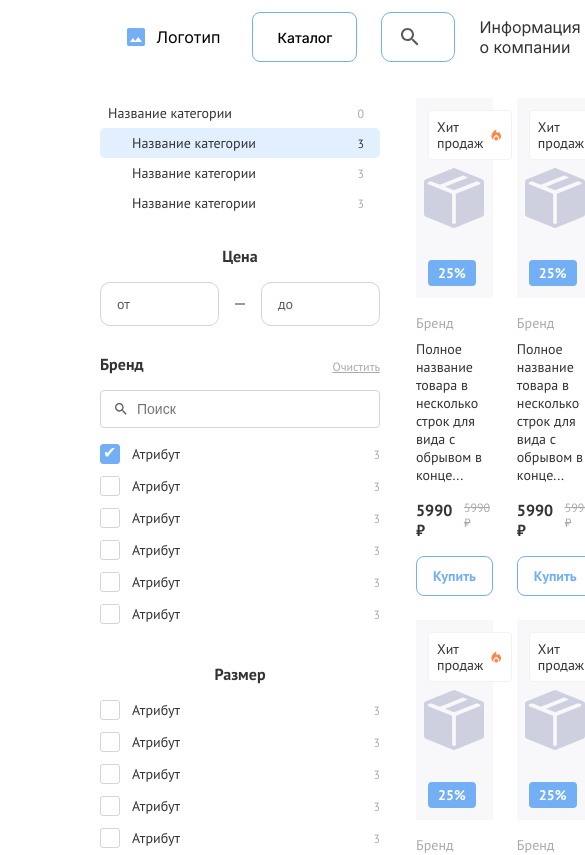
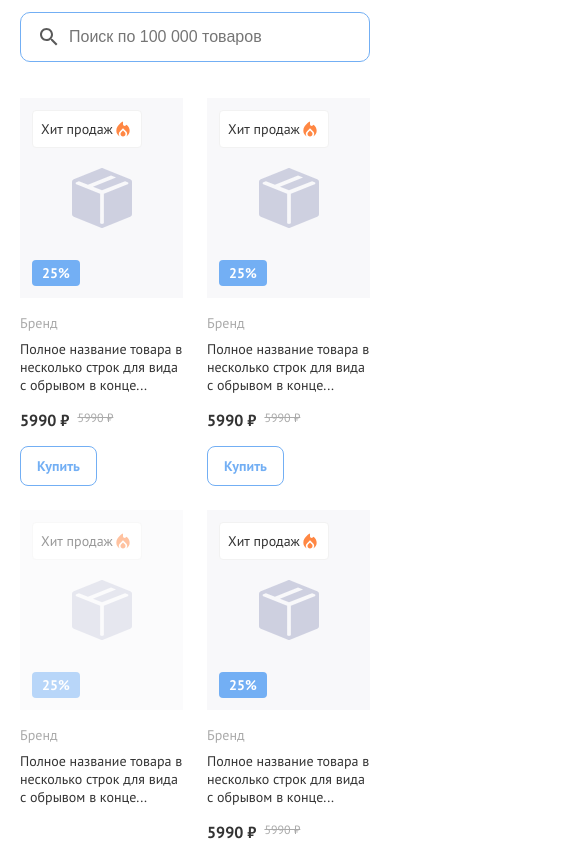
Before and after one commit to Mikhail-Kuz/shop_digi, a Vue app: page / in a window 390 px wide. Shown: the top 855 px of the page, 585 px wide, since content can reach past the window. Built offline with nearby package versions, Linux system fonts and the light colour scheme.

Commit message:
add: адаптивка под разные рамеры экрана

```diff
--- a/src/App.vue
+++ b/src/App.vue
@@ -40,4 +40,14 @@ export default {
 .app-content {
     display: flex;
 }
+
+@media screen and (max-width: 1040px) {
+    .app-content > .filter {
+        display: none;
+    }
+
+    #app {
+        padding: 0 20px;
+    }
+}
 </style>
--- a/src/views/MyCatalog.vue
+++ b/src/views/MyCatalog.vue
@@ -51,7 +51,25 @@ export default {
     .catalog {
         width: 100%;
         display: grid;
-        grid-template-columns: 1fr 1fr 1fr 1fr;
+        grid-template-columns: 1fr 1fr;
         gap: 24px;
     }
+
+    @media screen and (min-width: 1040px) {
+        .catalog {
+            grid-template-columns: 1fr 1fr;
+        }
+    }
+
+    @media screen and (min-width: 1250px) {
+        .catalog {
+            grid-template-columns: 1fr 1fr 1fr 1fr;
+        }
+    }
+
+    @media screen and (min-width: 1920px) {
+        .catalog {
+            grid-template-columns: 1fr 1fr 1fr 1fr 1fr;
+        }
+    }
 </style>
--- a/src/views/MyHeader.vue
+++ b/src/views/MyHeader.vue
@@ -4,7 +4,7 @@
             <template #icon><IconLogo class="header__logo__icon" /></template>
             Логотип
         </MyButton>
-        <MyButton>Каталог</MyButton>
+        <MyButton class="header__btn">Каталог</MyButton>
         <MyInput class="header__search" placeholder="Поиск по 100 000 товаров">
             <template v-slot:icon><IconSearch /></template>
         </MyInput>
@@ -81,4 +81,21 @@ export default {
             }
         }
     }
+
+    @media screen and (max-width: 780px) {
+        .header__logo, .header__btn {
+            display: none;
+
+        }
+    }
+
+    @media screen and (max-width: 1040px) {
+        .header__links {
+            display: none;
+        }
+
+        .header__search {
+            margin: 0;
+        }
+    }
 </style>
```
